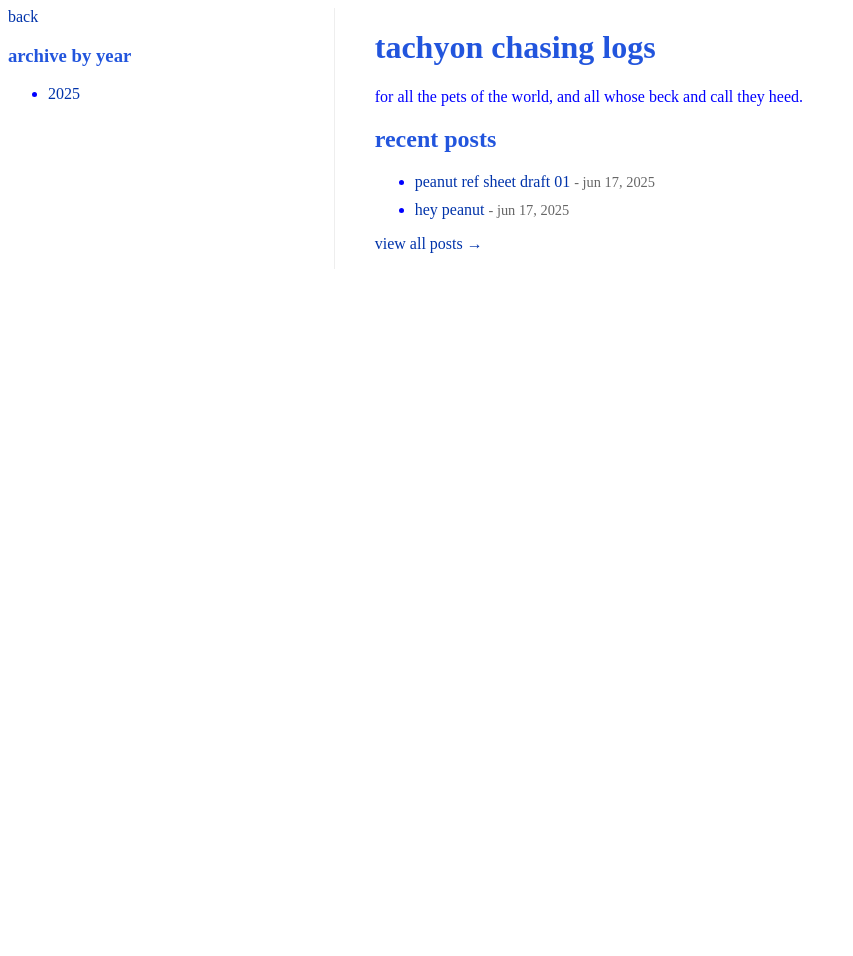
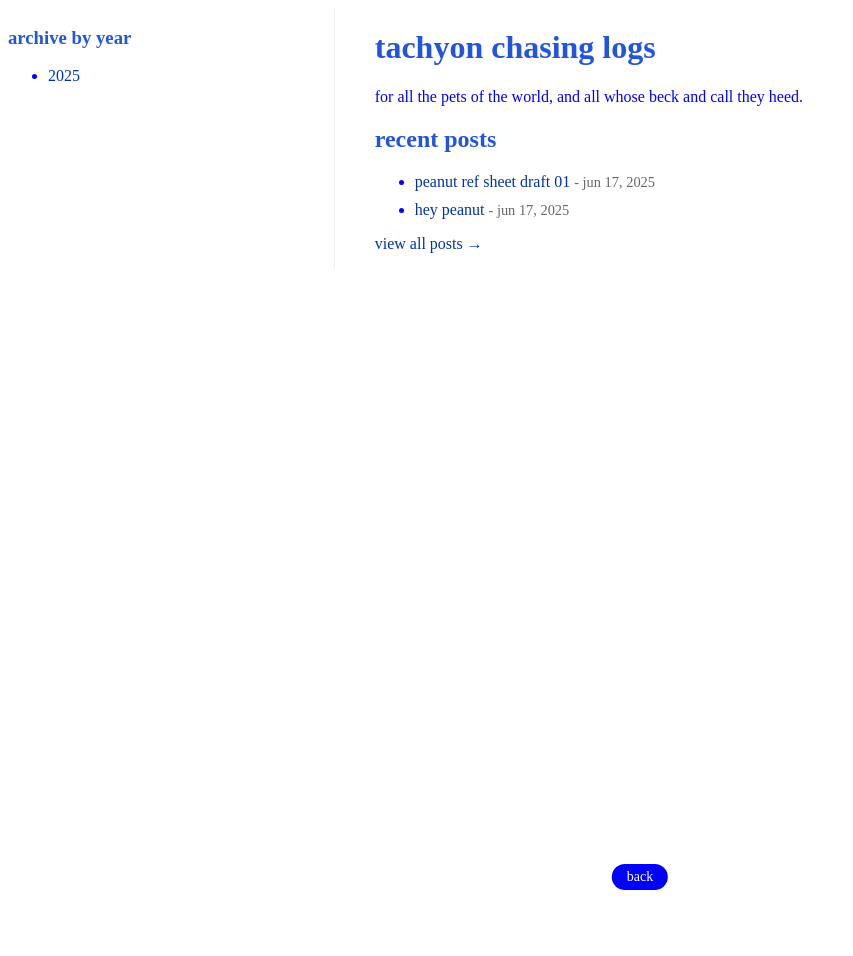
Before and after one commit to catgoesmiao/catgoesmiao.github.io, a Jekyll site: the page built from index.html, in a window 1280 px wide. Shown: the whole page, without its empty margins (0-853 px from the left). Built offline with Jekyll 4.4.1, drawn with Linux system fonts in a browser that asks for light colours.

Commit message:
Update default.html

```diff
--- a/_layouts/default.html
+++ b/_layouts/default.html
@@ -7,7 +7,6 @@
 <body>
   <div class="container">
     <div class="sidebar">
-      <a href="javascript:history.back()" class="back-button">back</a> <!-- Added here -->
       <h3>archive by year</h3>
       <ul>
         {% assign years = "" | split: "," %}
@@ -28,5 +27,8 @@
       {{ content }}
     </div>
   </div>
+
+  <!-- Back Button at Bottom -->
+  <a href="javascript:history.back()" class="back-button-bottom">back</a>
 </body>
 </html>
```
